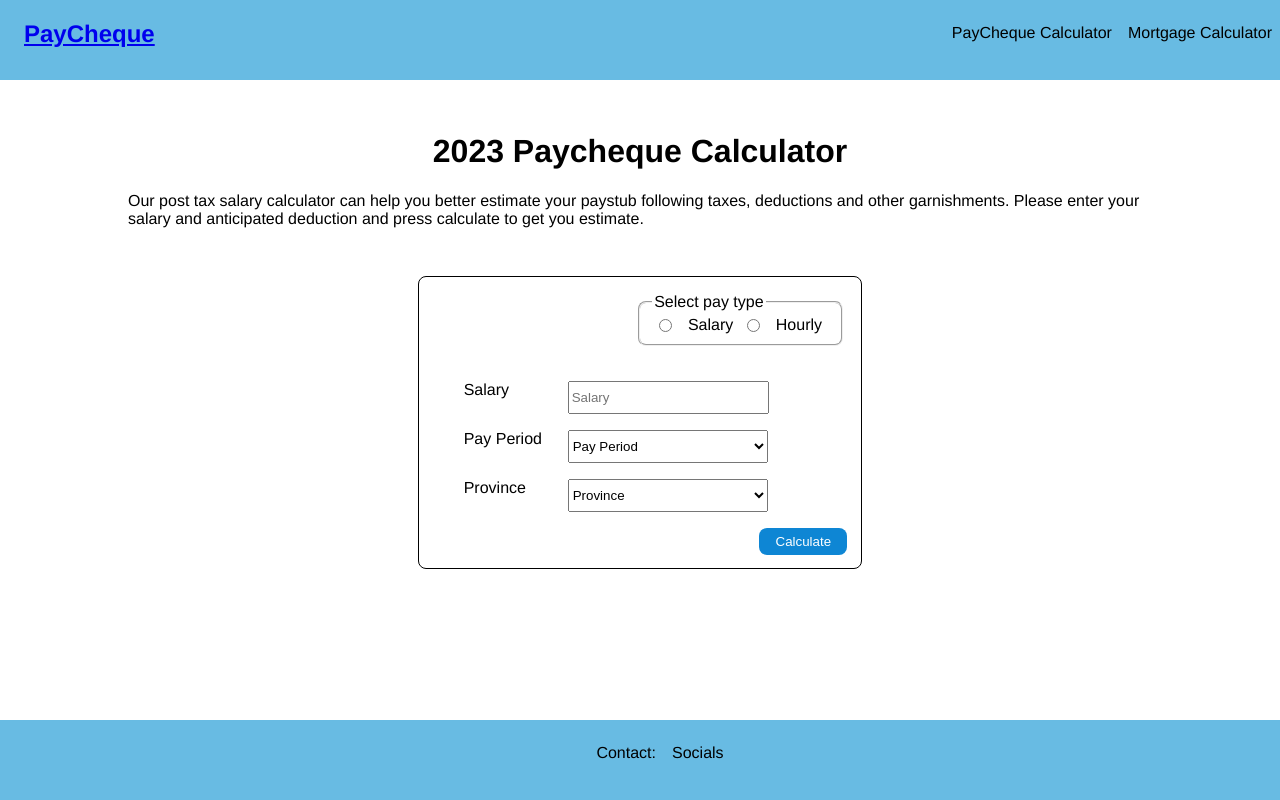
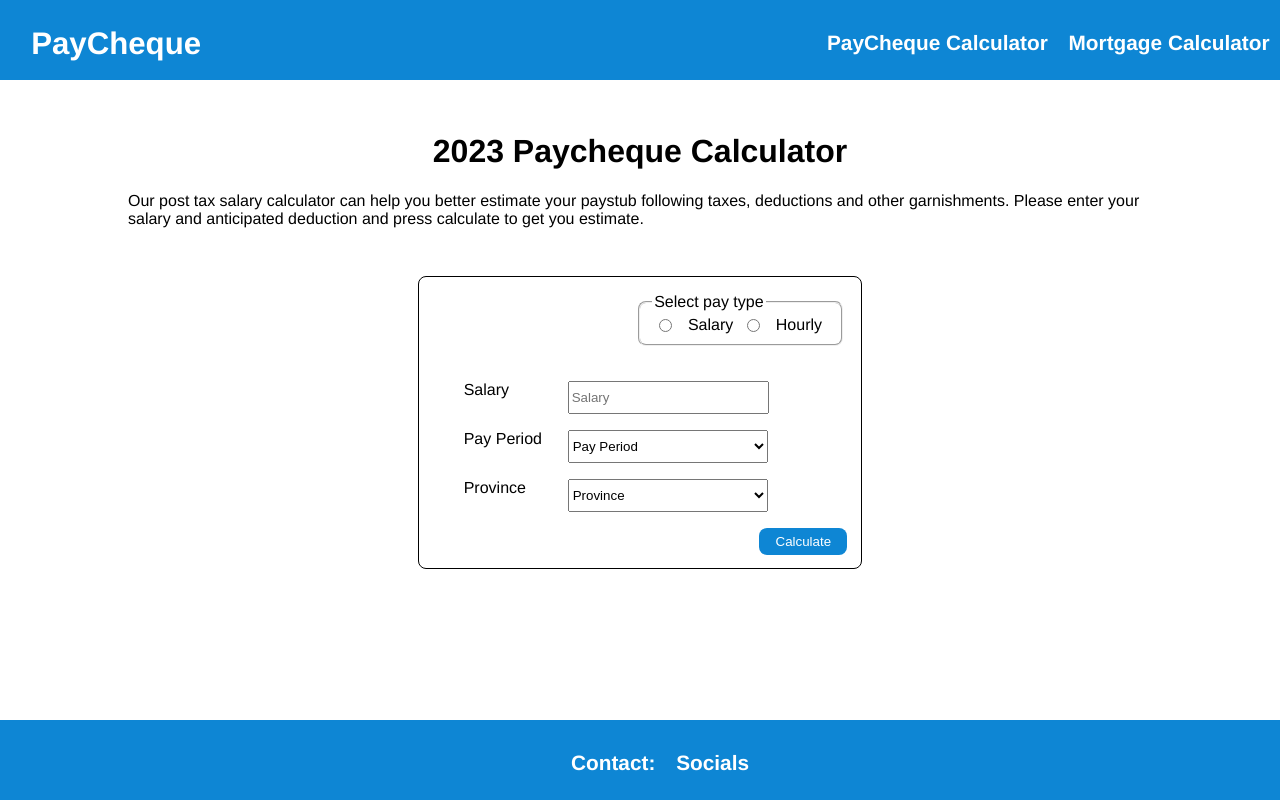
Before and after one commit to Jevaughn-W/Paycheque, a React (Create React App) app: page / in a window 1280 px wide. Built offline with nearby package versions, Linux system fonts and the light colour scheme.

Commit message:
Update font in the nav and footer

```diff
--- a/src/index.css
+++ b/src/index.css
@@ -16,9 +16,22 @@ body {
   height: 80px;
   margin: 0;
   padding: 0px;
-  background-color: #68BBE3;
+  background-color: #0E86D4;
   display: flex;
   justify-content: space-between;
+  font-weight: bold;
+  font-size: 1.3em;
+  color: white;
+}
+.navigation a {
+  color: white;
+  text-decoration: none;
+}
+.navigation a:hover {
+  color: #003B73;
+}
+.navigation a:active {
+  color: red;
 }
 
 .footer {
@@ -26,9 +39,12 @@ body {
   height: 80px;
   margin: 0;
   padding: 0px;
-  background-color: #68BBE3;
+  background-color: #0E86D4;
   display: flex;
   justify-content: center;
+  font-weight: bold;
+  font-size: 1.3em;
+  color: white;
 }
 .footer li {
   display: inline-block;
--- a/src/input.scss
+++ b/src/input.scss
@@ -2,6 +2,7 @@ $font-stack: Helvetica;
 $primary-color: #68BBE3;
 $secondary-color: #0E86D4;
 $tertiary-color: white;
+$navy-blue: #003B73;
 
 
 body {
@@ -22,18 +23,37 @@ body {
   height: 80px;
   margin: 0;
   padding:0px;
-  background-color: $primary-color;
+  background-color: $secondary-color;
   display: flex;
   justify-content: space-between;
+  font-weight: bold;
+  font-size: 1.3em;
+  color: $tertiary-color;
+
+  a{
+    color: $tertiary-color;
+    text-decoration: none;
+  }
+
+  a:hover {
+    color: $navy-blue;
+  }
+
+  a:active {
+    color : red;
+  }
 }
 .footer {
   width: 100%;
   height: 80px;
   margin: 0;
   padding:0px;
-  background-color: $primary-color;
+  background-color: $secondary-color;
   display: flex;
   justify-content: center;
+  font-weight: bold;
+  font-size: 1.3em;
+  color: $tertiary-color;
   li {
     display: inline-block;
     padding: .5em;
```
Also changed, not shown: 1 other file (tests, documents, lock files or other folders).
